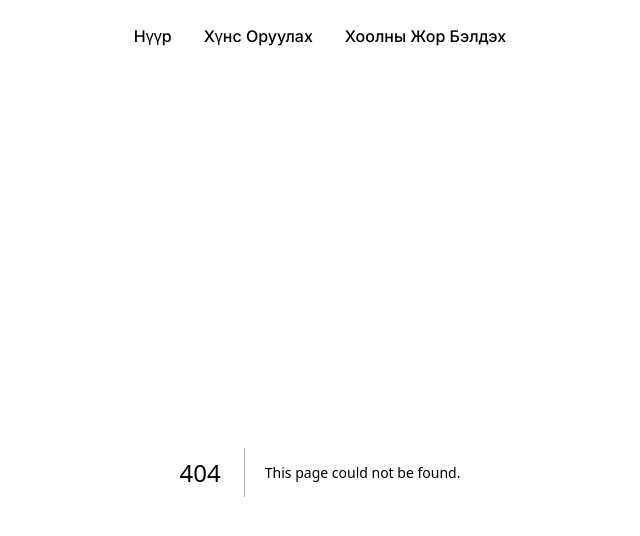
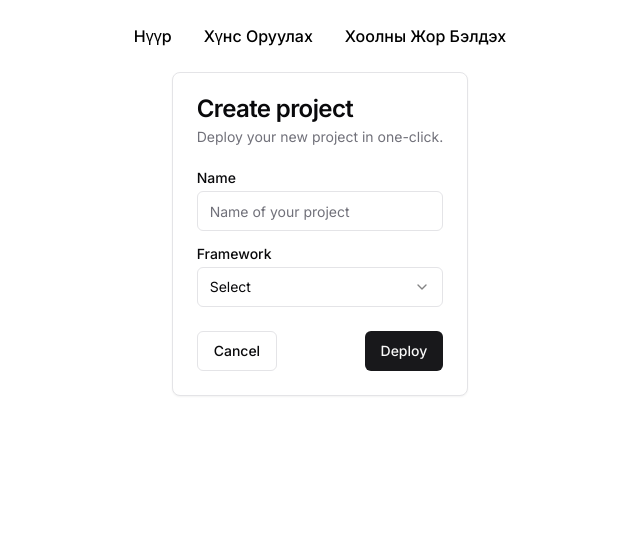
Before and after one commit to enkhbold470/headstarter_02_pantry, a Next.js app: page /scanGrocery/add in a window 1280 px wide. Before the commit this address had no page. Shown: the top 536 px of the page, without its empty margins (320-960 px from the left). Built offline with nearby package versions, Linux system fonts and the light colour scheme; no server answers; the database is empty.

Commit message:
chore: Update scan grocery page and camera component

```diff
--- a/src/app/scanGrocery/form.jsx
+++ b/src/app/scanGrocery/add/page.jsx
@@ -12,6 +12,24 @@ import {
   getDoc,
 } from 'firebase/firestore'
 
+import { Button } from "@/components/ui/button"
+import {
+  Card,
+  CardContent,
+  CardDescription,
+  CardFooter,
+  CardHeader,
+  CardTitle,
+} from "@/components/ui/card"
+import { Input } from "@/components/ui/input"
+import { Label } from "@/components/ui/label"
+import {
+  Select,
+  SelectContent,
+  SelectItem,
+  SelectTrigger,
+  SelectValue,
+} from "@/components/ui/select"
 
 
 export default function Contact() {
@@ -109,30 +127,47 @@ export default function Contact() {
     await updateInventory()
   }
   return (
-    <div>
-      <h1>Contact form</h1>
-      {formSuccess ?
-        <div>{formSuccessMessage}</div>
-        :
-        <form method="POST" action="/api/" onSubmit={submitForm}>
-          <div>
-            <label>Name</label>
-            <input type="text" name="name" onChange={handleInput} value={formData.name} />
-          </div>
-
-          <div>
-            <label>Email</label>
-            <input type="text" name="email" onChange={handleInput} value={formData.email} />
-          </div>
-
-          <div>
-            <label>Message</label>
-            <textarea name="message" onChange={handleInput} value={formData.message}></textarea>
-          </div>
-
-          <button type="submit">Send message</button>
-        </form>
-      }
+    <div className=" flex justify-center gap-1">
+      {/* <h1>Contact form</h1> */}
+      <CardWithForm />
     </div>
   )
 }
+function CardWithForm() {
+  return (
+    <Card className="w-[350px]">
+      <CardHeader>
+        <CardTitle>Create project</CardTitle>
+        <CardDescription>Deploy your new project in one-click.</CardDescription>
+      </CardHeader>
+      <CardContent>
+        <form>
+          <div className="grid w-full items-center gap-4">
+            <div className="flex flex-col space-y-1.5">
+              <Label htmlFor="name">Name</Label>
+              <Input id="name" placeholder="Name of your project" />
+            </div>
+            <div className="flex flex-col space-y-1.5">
+              <Label htmlFor="framework">Framework</Label>
+              <Select>
+                <SelectTrigger id="framework">
+                  <SelectValue placeholder="Select" />
+                </SelectTrigger>
+                <SelectContent position="popper">
+                  <SelectItem value="next">Next.js</SelectItem>
+                  <SelectItem value="sveltekit">SvelteKit</SelectItem>
+                  <SelectItem value="astro">Astro</SelectItem>
+                  <SelectItem value="nuxt">Nuxt.js</SelectItem>
+                </SelectContent>
+              </Select>
+            </div>
+          </div>
+        </form>
+      </CardContent>
+      <CardFooter className="flex justify-between">
+        <Button variant="outline">Cancel</Button>
+        <Button>Deploy</Button>
+      </CardFooter>
+    </Card>
+  )
+}
--- /dev/null
+++ b/src/components/ui/card.tsx
@@ -0,0 +1,79 @@
+import * as React from "react"
+
+import { cn } from "@/lib/utils"
+
+const Card = React.forwardRef<
+  HTMLDivElement,
+  React.HTMLAttributes<HTMLDivElement>
+>(({ className, ...props }, ref) => (
+  <div
+    ref={ref}
+    className={cn(
+      "rounded-lg border border-zinc-200 bg-white text-zinc-950 shadow-sm dark:border-zinc-800 dark:bg-zinc-950 dark:text-zinc-50",
+      className
+    )}
+    {...props}
+  />
+))
+Card.displayName = "Card"
+
+const CardHeader = React.forwardRef<
+  HTMLDivElement,
+  React.HTMLAttributes<HTMLDivElement>
+>(({ className, ...props }, ref) => (
+  <div
+    ref={ref}
+    className={cn("flex flex-col space-y-1.5 p-6", className)}
+    {...props}
+  />
+))
+CardHeader.displayName = "CardHeader"
+
+const CardTitle = React.forwardRef<
+  HTMLParagraphElement,
+  React.HTMLAttributes<HTMLHeadingElement>
+>(({ className, ...props }, ref) => (
+  <h3
+    ref={ref}
+    className={cn(
+      "text-2xl font-semibold leading-none tracking-tight",
+      className
+    )}
+    {...props}
+  />
+))
+CardTitle.displayName = "CardTitle"
+
+const CardDescription = React.forwardRef<
+  HTMLParagraphElement,
+  React.HTMLAttributes<HTMLParagraphElement>
+>(({ className, ...props }, ref) => (
+  <p
+    ref={ref}
+    className={cn("text-sm text-zinc-500 dark:text-zinc-400", className)}
+    {...props}
+  />
+))
+CardDescription.displayName = "CardDescription"
+
+const CardContent = React.forwardRef<
+  HTMLDivElement,
+  React.HTMLAttributes<HTMLDivElement>
+>(({ className, ...props }, ref) => (
+  <div ref={ref} className={cn("p-6 pt-0", className)} {...props} />
+))
+CardContent.displayName = "CardContent"
+
+const CardFooter = React.forwardRef<
+  HTMLDivElement,
+  React.HTMLAttributes<HTMLDivElement>
+>(({ className, ...props }, ref) => (
+  <div
+    ref={ref}
+    className={cn("flex items-center p-6 pt-0", className)}
+    {...props}
+  />
+))
+CardFooter.displayName = "CardFooter"
+
+export { Card, CardHeader, CardFooter, CardTitle, CardDescription, CardContent }
```
Also changed, not shown: src/app/scanGrocery/page.jsx (+16 -5 lines).
